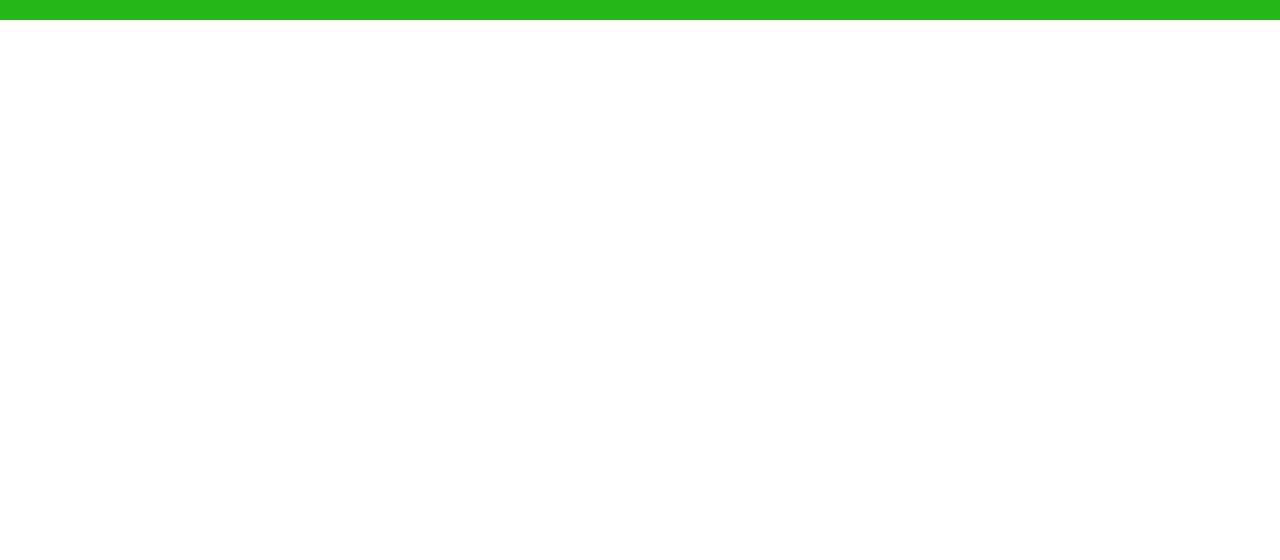
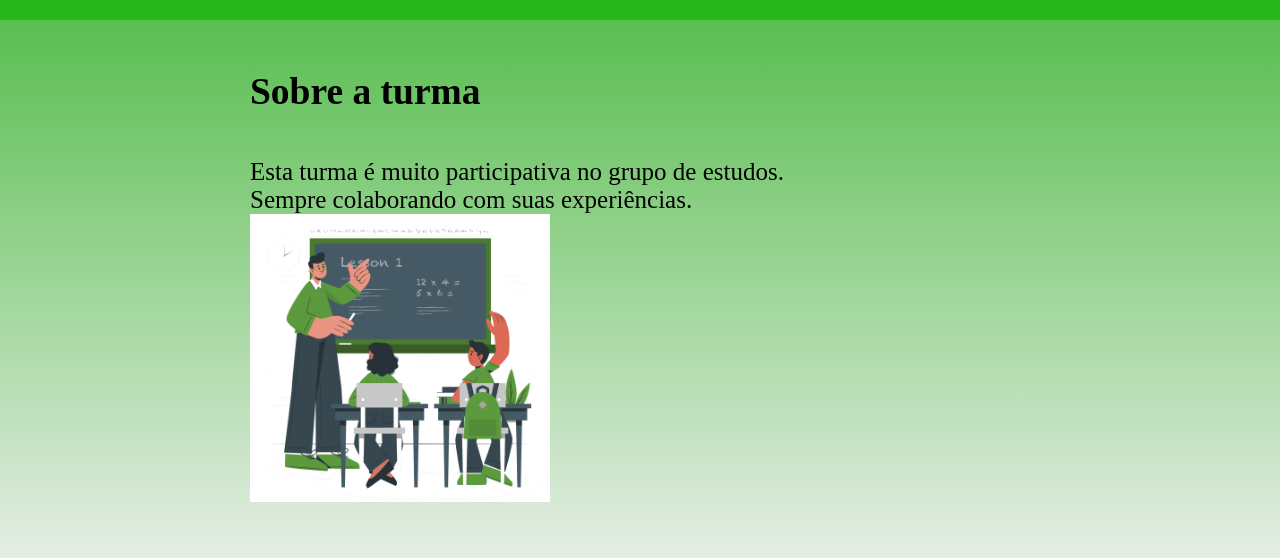
Before and after one commit to romulopena/turma-L-ge, a plain HTML site: page index.html in a window 1280 px wide. Shown: the part 240-800 px from the top of the page. Drawn offline with Linux system fonts and the light colour scheme.

Commit message:
seção turma

```diff
--- a/index.html
+++ b/index.html
@@ -17,5 +17,13 @@
         </ul>
     </header>
 
+    <section class="turma">
+        <h2 class="turma-titulo">Sobre a turma</h2>
+        <p class="turma-texto1">Esta turma é muito participativa no grupo de estudos. </p>
+        <p class="turma-texto2">Sempre colaborando com suas experiências.</p>
+        <img class="turma-imagem" src="imagem-sala.png" alt="Imagem da sala">
+
+    </section>
+
 </body>
 </html>
--- a/style.css
+++ b/style.css
@@ -21,3 +21,18 @@
     display: inline-block;
     padding: 0px 30px;
 }
+
+.turma{
+    background-image: linear-gradient(#59BE50,#95b8923f);
+    font-size: 25px;
+    padding: 50px 250px;
+
+}
+.turma-titulo{
+    padding-bottom: 45px;
+}
+.turma-imagem{
+    width: 300px;
+
+
+}
```
Also changed, not shown: imagem-sala.png (added).
